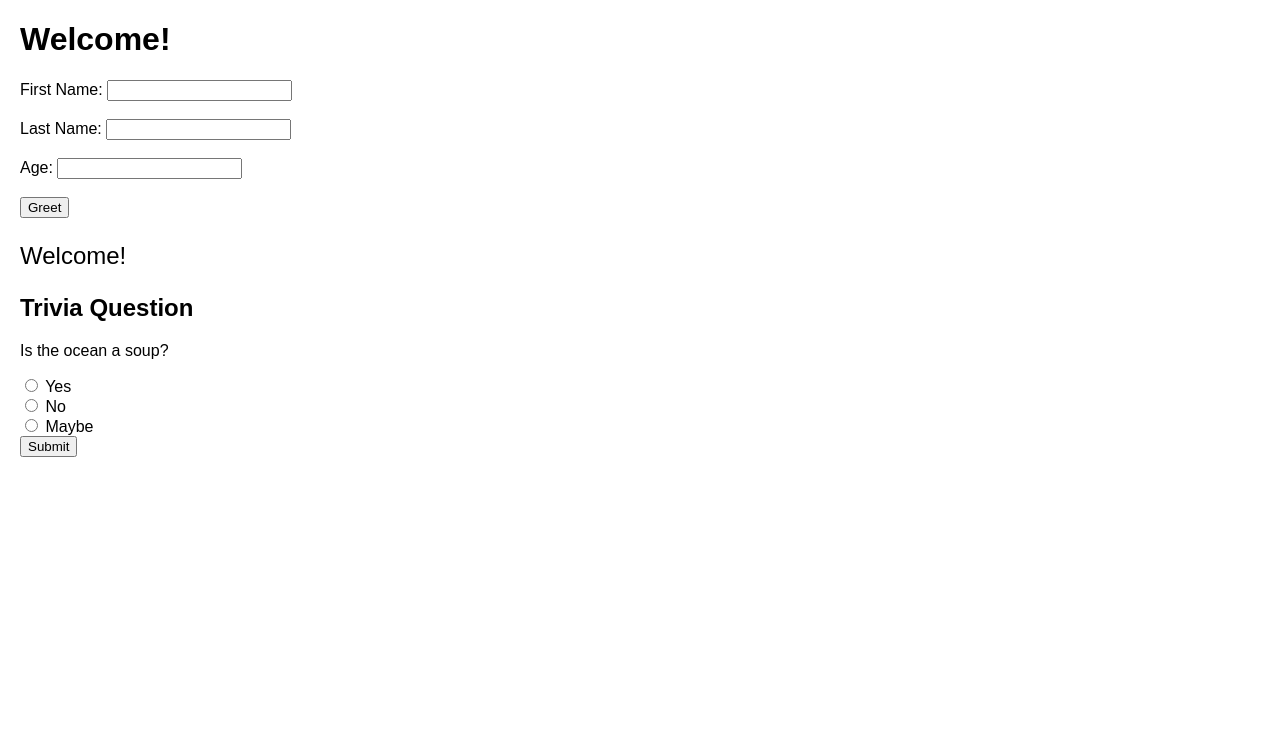
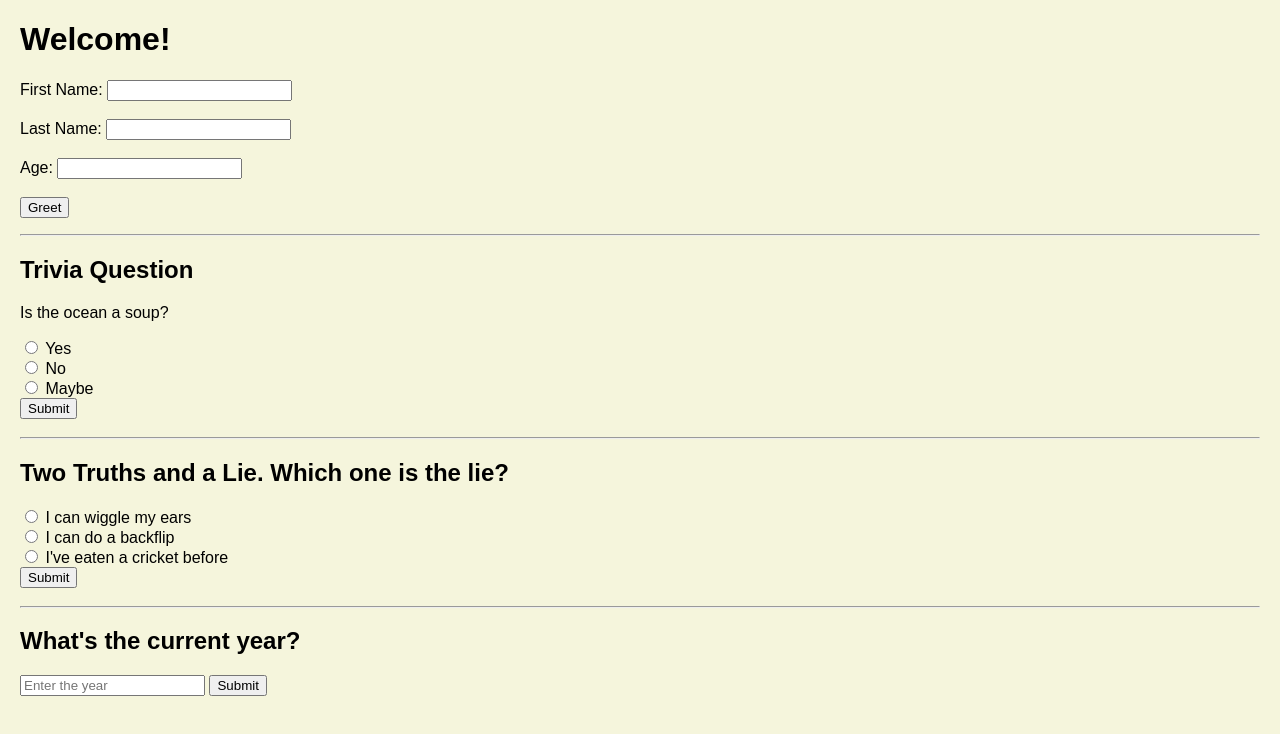
Before and after one commit to Cubby-the-Hippo/twotruthsandalie, a plain HTML site: page index.html in a window 1280 px wide. Drawn offline with Linux system fonts and the light colour scheme.

Commit message:
final commit

```diff
--- a/index.html
+++ b/index.html
@@ -11,10 +11,11 @@
         }
     </style>
 </head>
-<body>
+<body style="background-color: beige;">
 
     <h1>Welcome!</h1>
 
+    <form id="name-form">
         <label for="fname">First Name:</label>
         <input type="text" id="fname"><br><br>
 
@@ -24,20 +25,39 @@
         <label for="age">Age:</label>
         <input type="number" id="age"><br><br>
 
-    <button onclick="greet()">Greet</button>
+        <button type="button" onclick="greet()">Greet</button>
+    </form>
 
-    <p id="greet" style="font-size: x-large;">Welcome!</p>
+    <p id="greet"></p>
+
+    <hr>
 
     <h2>Trivia Question</h2>
     <p>Is the ocean a soup?</p>
-    <label><input type="radio" id="yes" name="trivia" value="yes"> Yes</label><br>
-    <label><input type="radio" id="no" name="trivia" value="no"> No</label><br>
-    <label><input type="radio" id="maybe" name="trivia" value="maybe"> Maybe</label><br>
+    <label><input type="radio" id="yes" name="trivia1" value="yes"> Yes</label><br>
+    <label><input type="radio" id="no" name="trivia1" value="no"> No</label><br>
+    <label><input type="radio" id="maybe" name="trivia1" value="maybe"> Maybe</label><br>
 
     <input type="button" value="Submit" onclick="trivia1();">
     <p id="trivia1-answer" style="font-size: large;"></p>
 
+    <hr>
+
+    <h2>Two Truths and a Lie. Which one is the lie?</h2>
+    <label><input type="radio" id="ears" name="trivia2" value="ears"> I can wiggle my ears</label><br>
+    <label><input type="radio" id="backflip" name="trivia2" value="backflip"> I can do a backflip</label><br>
+    <label><input type="radio" id="cricket" name="trivia2" value="cricket"> I've eaten a cricket before</label><br>
+
+    <input type="button" value="Submit" onclick="trivia2();">
+    <p id="trivia2-answer" style="font-size: large;"></p>
+
+    <hr>
+
+    <h2>What's the current year?</h2>
+    <input type="number" id="year-input" placeholder="Enter the year">
+    <input type="button" value="Submit" onclick="trivia3();">
+    <p id="trivia3-answer" style="font-size: large;"></p>
+
     <script src="js/truth.js"></script>
-
 </body>
 </html>
--- a/js/truth.js
+++ b/js/truth.js
@@ -19,8 +19,38 @@ let fname = "";
     } else if (maybeSelected) {
         triviaAnswer.innerHTML = fname + ", why can't you choose?";
     } else if (yesSelected) {
-                triviaAnswer.innerHTML = fname + ", you are 100% correct!";
+        triviaAnswer.innerHTML = fname + ", you are 10000% correct!";
     } else {
         triviaAnswer.innerHTML = "Please select an option!";
     }
 }
+
+function trivia2() {
+    let triviaAnswer2 = document.getElementById("trivia2-answer");
+    let earsSelected = document.getElementById("ears").checked;
+    let backflipSelected = document.getElementById("backflip").checked;
+    let cricketSelected = document.getElementById("cricket").checked;
+
+    if (earsSelected) {
+        triviaAnswer2.innerHTML = fname + ", you are wrong! I can wiggle my ears!";
+    } else if (backflipSelected) {
+        triviaAnswer2.innerHTML = fname + ", you are right! I can only do a frontflip.";
+    } else if (cricketSelected) {
+        triviaAnswer2.innerHTML = fname + ", you are wrong! I've eaten a cricket before, and it was salted!";
+    } else {
+        triviaAnswer2.innerHTML = "Please select an option!";
+    }
+}
+
+
+function trivia3() {
+    let triviaAnswer3 = document.getElementById("trivia3-answer");
+    let yearInput = document.getElementById("year-input").value;
+    let currentYear = new Date().getFullYear();
+
+    if (yearInput == currentYear) {
+        triviaAnswer3.innerHTML = fname + ", correct! The current year is " + currentYear + "!";
+    } else {
+        triviaAnswer3.innerHTML = fname + ", that's not correct. Have you been living under a rock? The current year is " + currentYear + ".";
+    }
+}
```
Lines whose indentation alone changed are shown as unchanged.
